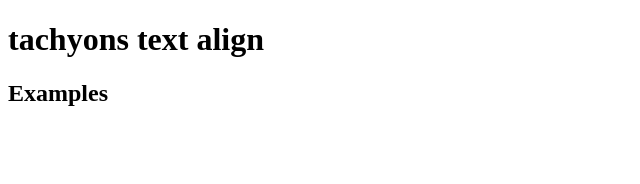
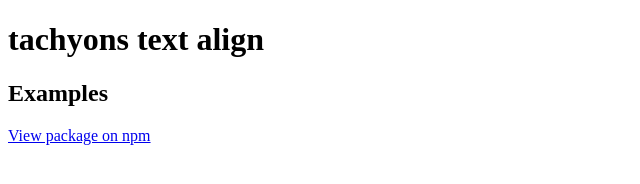
Before and after one commit to tachyons-css/tachyons-text-align, a website: page index.html in a window 1280 px wide. Shown: the whole page, without its empty margins (0-640 px from the left). Drawn offline with Linux system fonts and the light colour scheme.

Commit message:
Adding link to npm module

```diff
--- a/index.html
+++ b/index.html
@@ -13,5 +13,6 @@
   <body>
     <h1>tachyons text align</h1>
     <h2>Examples</h2>
+    <a href="http://npmjs.org/package/tachyons-text-align" title="tachyons-text-align">View package on npm</a>
   </body>
 </html>
```
